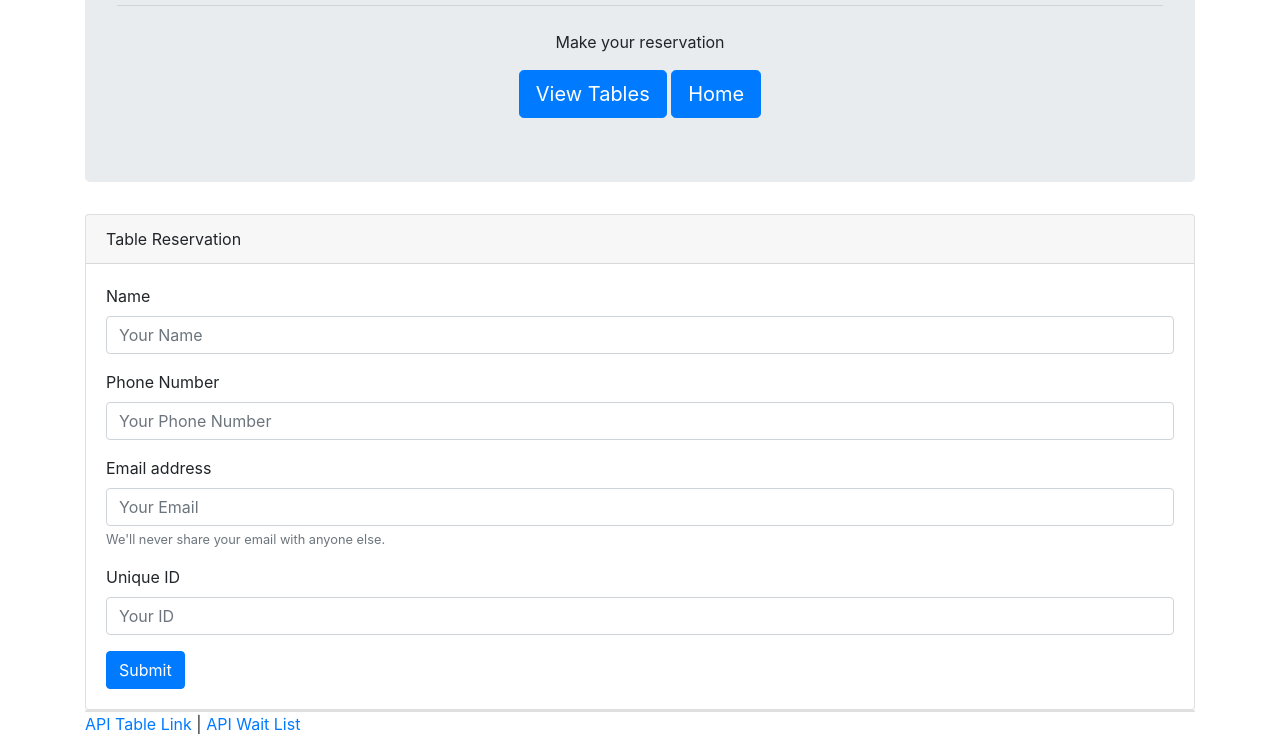
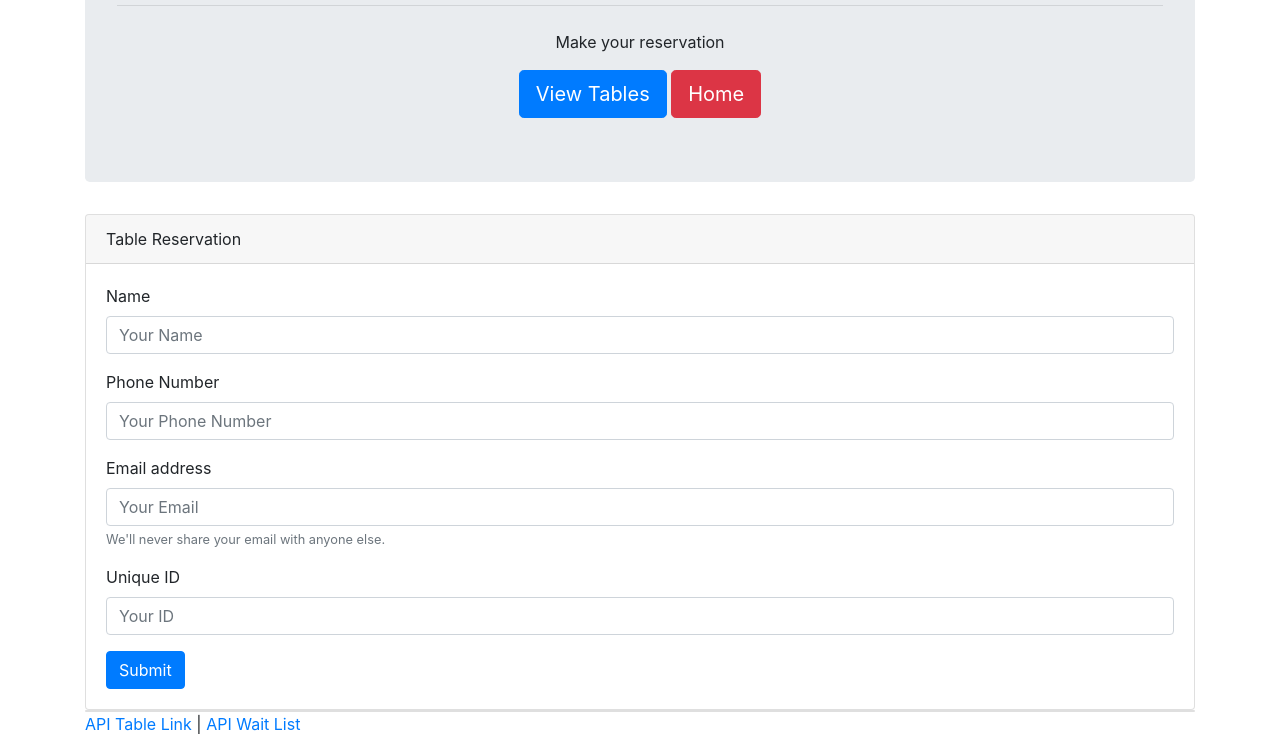
Before and after one commit to mkgude/HotRestaurantTeam1, a website: page reservations.html in a window 1280 px wide. Shown: the part 150-902 px from the top of the page. Drawn offline with nearby package versions, Linux system fonts and the light colour scheme.

Commit message:
Updated home but color

```diff
--- a/reservations.html
+++ b/reservations.html
@@ -43,7 +43,7 @@
           >View Tables</a
         >
         <!-- link to homepage -->
-        <a class="btn btn-primary btn-lg" href="/" role="button">Home</a>
+        <a class="btn btn-danger btn-lg" href="/" role="button">Home</a>
       </div>
 
       <!-- form for reservations -->
```
